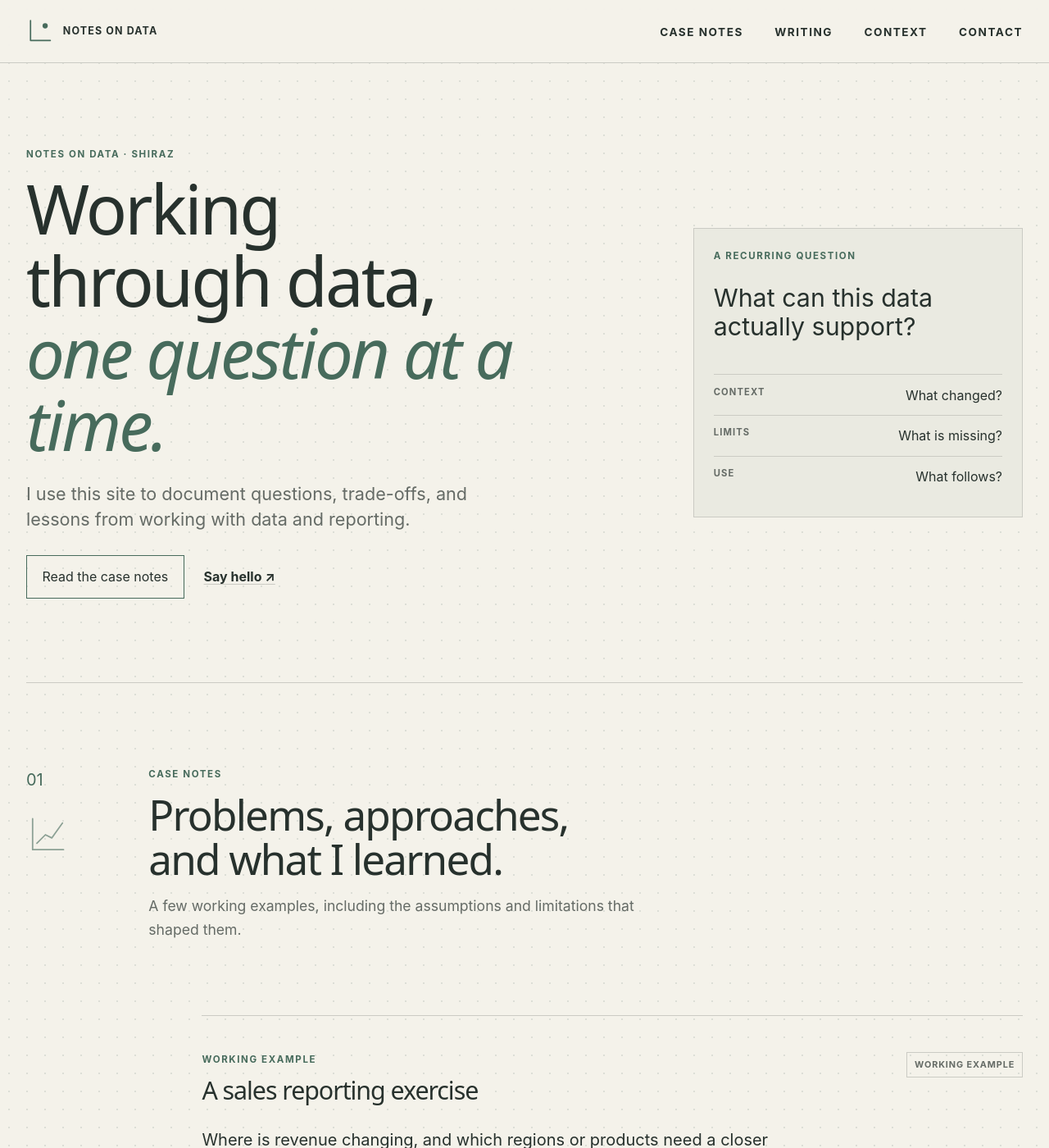
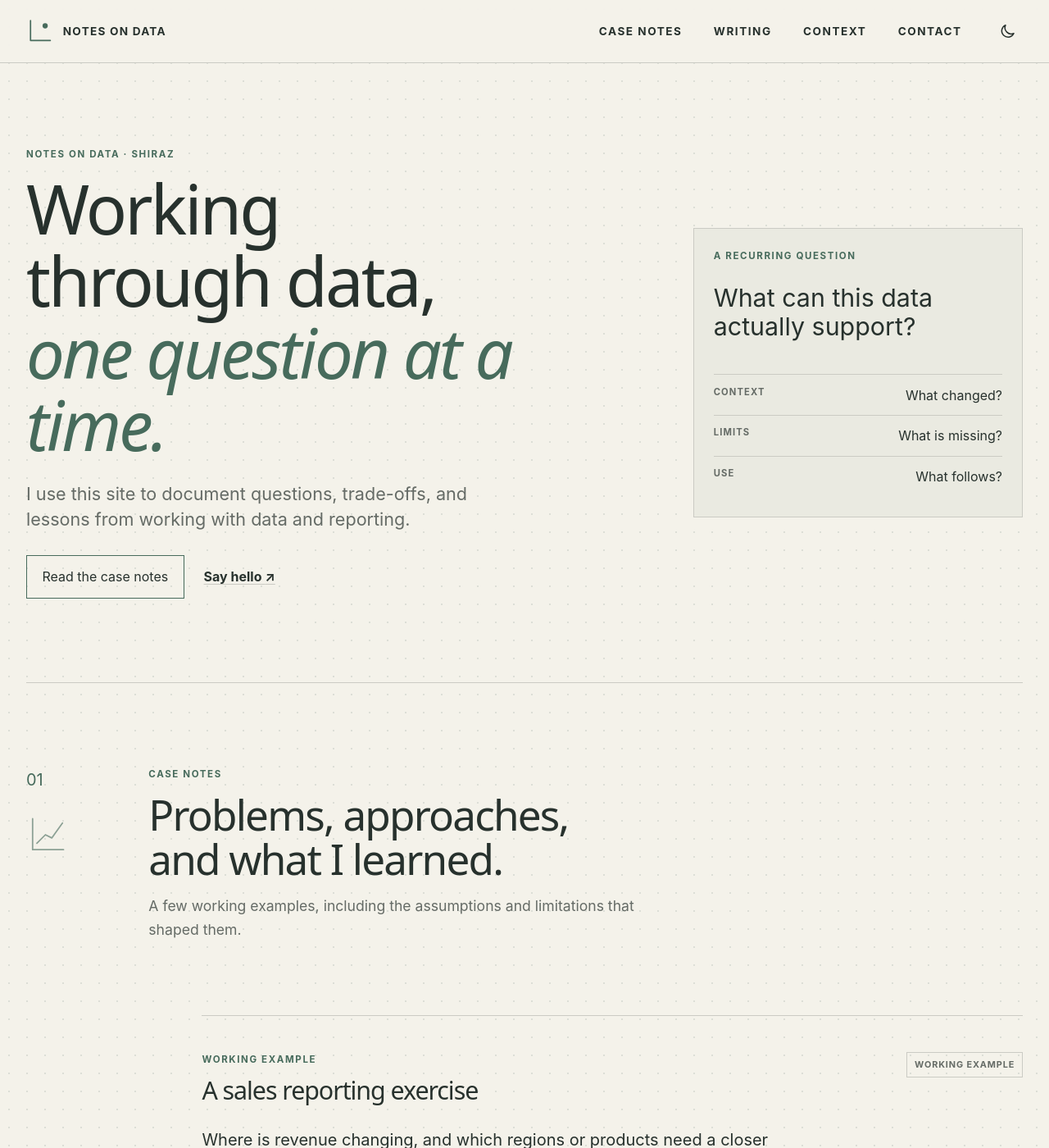
Before and after one commit to Pejhan/Pejhan, a Jekyll site: the page built from index.html, in a window 1280 px wide and 1400 px high. Shown: the whole window at 82% size. Built offline with Jekyll 4.4.1, drawn with Linux system fonts in a browser that asks for light colours; some web fonts are replaced.

Commit message:
+Dark mode

```diff
--- a/_layouts/default.html
+++ b/_layouts/default.html
@@ -4,7 +4,18 @@
     <meta charset="utf-8">
     <meta name="viewport" content="width=device-width, initial-scale=1">
     <meta name="theme-color" content="#f4f2ea">
-    <meta name="color-scheme" content="light">
+    <meta name="color-scheme" content="light dark">
+    <script>
+      (() => {
+        let theme;
+        try { theme = localStorage.getItem("pejhan-theme"); } catch (error) {}
+        if (theme !== "light" && theme !== "dark") {
+          theme = window.matchMedia("(prefers-color-scheme: dark)").matches ? "dark" : "light";
+        }
+        document.documentElement.dataset.theme = theme;
+        document.querySelector('meta[name="theme-color"]').content = theme === "dark" ? "#18211d" : "#f4f2ea";
+      })();
+    </script>
 
     {% assign page_title = page.title | default: site.title %}
     {% assign page_description = page.description | default: site.description %}
@@ -41,6 +52,12 @@
             <li><a href="{{ '/' | relative_url }}#writing">Writing</a></li>
             <li><a href="{{ '/' | relative_url }}#about">Context</a></li>
             <li><a href="{{ '/' | relative_url }}#contact">Contact</a></li>
+            <li>
+              <button class="theme-toggle" type="button" aria-label="Switch to dark mode" aria-pressed="false">
+                <svg class="theme-icon theme-icon-moon" viewBox="0 0 24 24" aria-hidden="true"><path d="M20 15.2A8.5 8.5 0 0 1 8.8 4a8.5 8.5 0 1 0 11.2 11.2Z"/></svg>
+                <svg class="theme-icon theme-icon-sun" viewBox="0 0 24 24" aria-hidden="true"><circle cx="12" cy="12" r="3.5"/><path d="M12 2v2M12 20v2M4.9 4.9l1.4 1.4M17.7 17.7l1.4 1.4M2 12h2M20 12h2M4.9 19.1l1.4-1.4M17.7 6.3l1.4-1.4"/></svg>
+              </button>
+            </li>
           </ul>
         </nav>
       </div>
@@ -54,5 +71,27 @@
         <p>A small collection of working notes.</p>
       </div>
     </footer>
+
+    <script>
+      (() => {
+        const toggle = document.querySelector(".theme-toggle");
+        const themeColor = document.querySelector('meta[name="theme-color"]');
+
+        function applyTheme(theme, remember) {
+          document.documentElement.dataset.theme = theme;
+          toggle.setAttribute("aria-pressed", String(theme === "dark"));
+          toggle.setAttribute("aria-label", theme === "dark" ? "Switch to light mode" : "Switch to dark mode");
+          themeColor.content = theme === "dark" ? "#18211d" : "#f4f2ea";
+          if (remember) {
+            try { localStorage.setItem("pejhan-theme", theme); } catch (error) {}
+          }
+        }
+
+        applyTheme(document.documentElement.dataset.theme, false);
+        toggle.addEventListener("click", () => {
+          applyTheme(document.documentElement.dataset.theme === "dark" ? "light" : "dark", true);
+        });
+      })();
+    </script>
   </body>
 </html>
--- a/assets/css/main.css
+++ b/assets/css/main.css
@@ -13,6 +13,23 @@
   --narrow-width: 48rem;
   --heading-font: "Plein", ui-sans-serif, system-ui, sans-serif;
   --body-font: "Switzer", ui-sans-serif, -apple-system, BlinkMacSystemFont, "Segoe UI", sans-serif;
+  color-scheme: light;
+}
+
+:root[data-theme="dark"] {
+  --paper: #18211d;
+  --ink: #e4e8e3;
+  --accent: #8fb3a2;
+  color-scheme: dark;
+}
+
+@media (prefers-color-scheme: dark) {
+  :root:not([data-theme]) {
+    --paper: #18211d;
+    --ink: #e4e8e3;
+    --accent: #8fb3a2;
+    color-scheme: dark;
+  }
 }
 
 *,
@@ -34,6 +51,7 @@
   font-size: 1rem;
   line-height: 1.65;
   text-rendering: optimizeLegibility;
+  transition: background-color 180ms ease, color 180ms ease;
 }
 
 body::before {
@@ -169,7 +187,7 @@
   display: inline-flex;
   align-items: center;
   gap: 0.7rem;
-  font-size: 0.78rem;
+  font-size: 0.85rem;
   font-weight: 700;
   letter-spacing: 0.09em;
   text-decoration: none;
@@ -213,6 +231,49 @@
   letter-spacing: 0.11em;
   text-decoration: none;
   text-transform: uppercase;
+}
+
+.nav-list li {
+  display: flex;
+  align-items: center;
+}
+
+.theme-toggle {
+  display: grid;
+  width: 2.25rem;
+  height: 2.25rem;
+  padding: 0.45rem;
+  place-items: center;
+  border: 0;
+  border-radius: 50%;
+  background: transparent;
+  color: var(--ink);
+  cursor: pointer;
+}
+
+.theme-toggle:hover {
+  background: var(--paper-deep);
+  color: var(--accent-hover);
+}
+
+.theme-icon {
+  width: 100%;
+  height: 100%;
+  fill: none;
+  stroke: currentColor;
+  stroke-width: 1.7;
+  stroke-linecap: round;
+  stroke-linejoin: round;
+  grid-area: 1 / 1;
+}
+
+.theme-icon-sun,
+:root[data-theme="dark"] .theme-icon-moon {
+  display: none;
+}
+
+:root[data-theme="dark"] .theme-icon-sun {
+  display: block;
 }
 
 .hero {
@@ -357,6 +418,10 @@
   stroke-linecap: round;
   stroke-linejoin: round;
   opacity: 0.6;
+}
+
+.section-heading h2 {
+  font-weight: 500;
 }
 
 .section-intro {
@@ -701,7 +766,7 @@
   .nav-list {
     width: 100%;
     justify-content: space-between;
-    gap: 0.75rem;
+    gap: 0.45rem;
   }
 
   .nav-list a {
@@ -766,6 +831,13 @@
 }
 
 @media print {
+  :root {
+    --paper: #fff;
+    --ink: #111;
+    --accent: #476b5c;
+    color-scheme: light;
+  }
+
   .site-header,
   .site-footer,
   .hero-actions {
```
Also changed, not shown: assets/favicon.svg.
